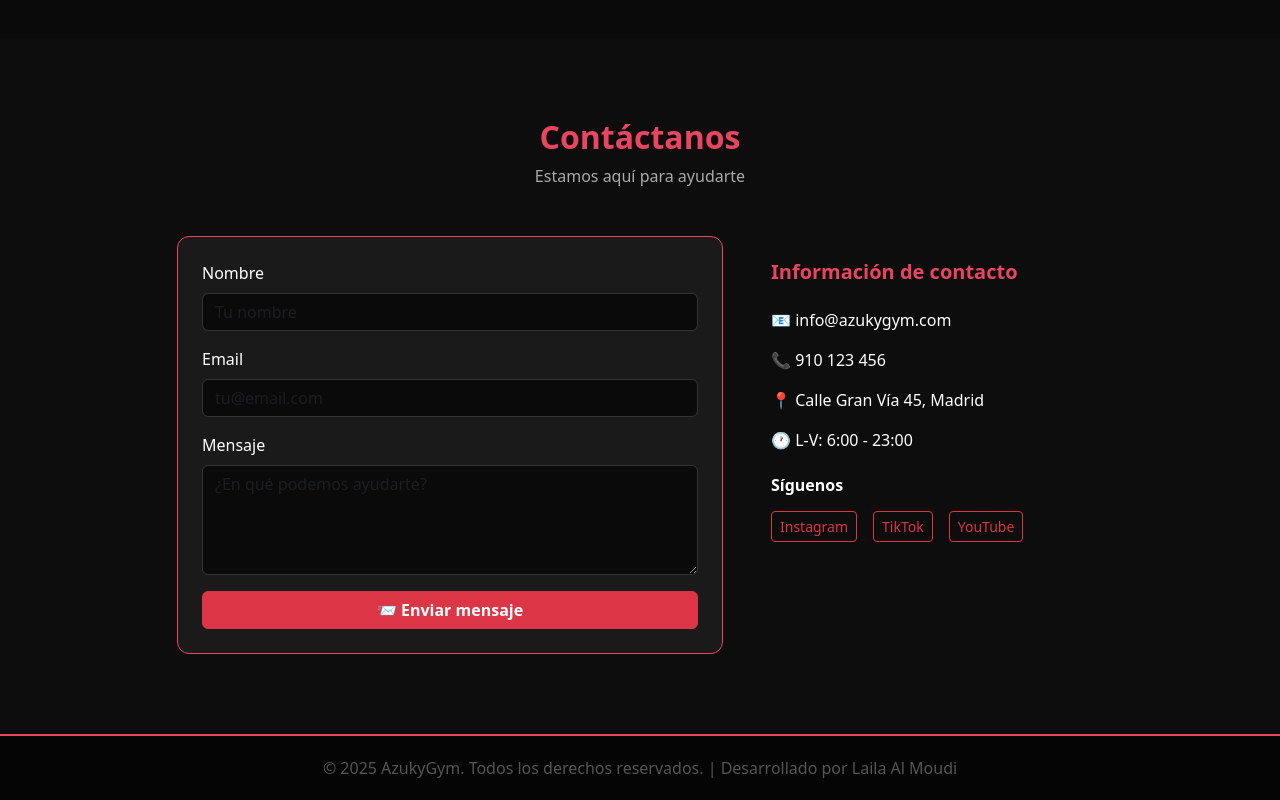
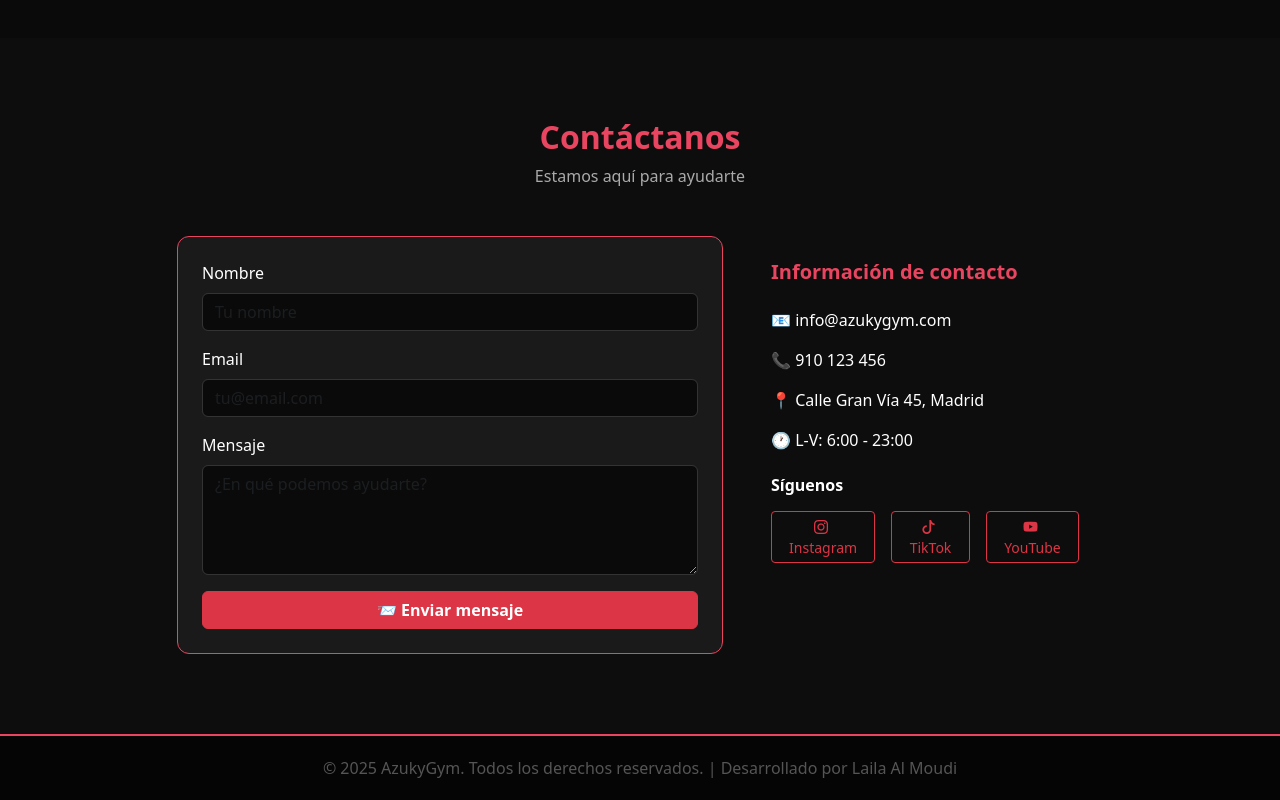
Before and after one commit to lilahmd/AzukyGym, a React (Vite) app in the folder frontend/: page / in a window 1280 px wide. Shown: the part 3161-3961 px from the top of the page. Built offline with nearby package versions, Linux system fonts and the light colour scheme.

Commit message:
añadir bootstrap icons

```diff
--- a/frontend/src/pages/Inicio.jsx
+++ b/frontend/src/pages/Inicio.jsx
@@ -280,10 +280,16 @@ export default function Inicio() {
                 <div className="mt-4">
                   <h6 className="fw-bold text-white mb-3">Síguenos</h6>
                   <div className="d-flex gap-3">
-                    <a href="https://www.instagram.com" target="_blank" rel="noreferrer" className="btn btn-outline-danger btn-sm">Instagram</a>
-                    <a href="https://www.tiktok.com" target="_blank" rel="noreferrer" className="btn btn-outline-danger btn-sm">TikTok</a>
-                    <a href="https://www.youtube.com" target="_blank" rel="noreferrer" className="btn btn-outline-danger btn-sm">YouTube</a>
-                  </div>
+                    <a href="https://www.instagram.com" target="_blank" rel="noreferrer" className="btn btn-outline-danger btn-sm">
+                        <i className="bi bi-instagram me-1"></i> Instagram
+                      </a>
+                      <a href="https://www.tiktok.com" target="_blank" rel="noreferrer" className="btn btn-outline-danger btn-sm">
+                        <i className="bi bi-tiktok me-1"></i> TikTok
+                      </a>
+                      <a href="https://www.youtube.com" target="_blank" rel="noreferrer" className="btn btn-outline-danger btn-sm">
+                        <i className="bi bi-youtube me-1"></i> YouTube
+                      </a>
+                     </div>
                 </div>
               </div>
             </div>
```
